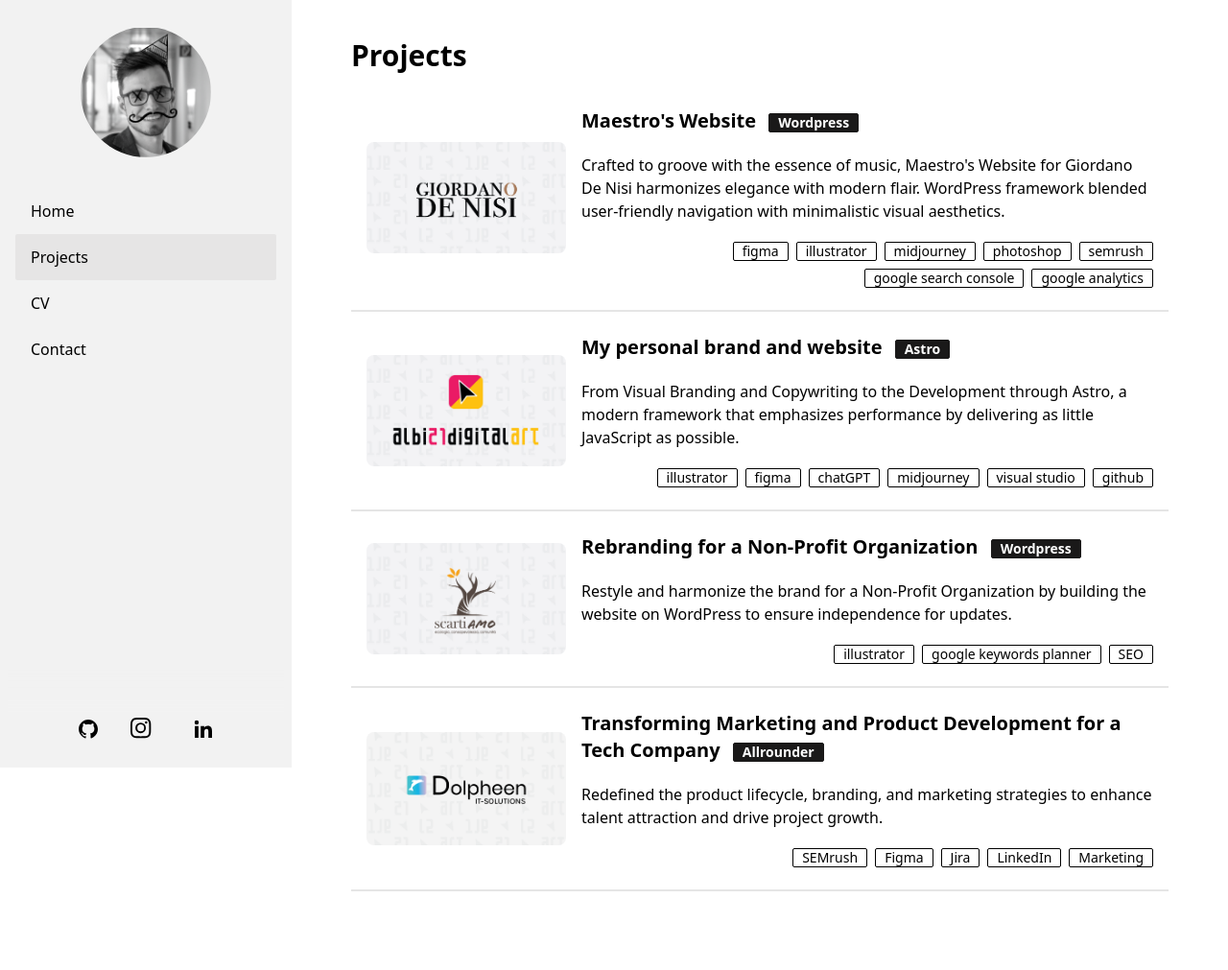
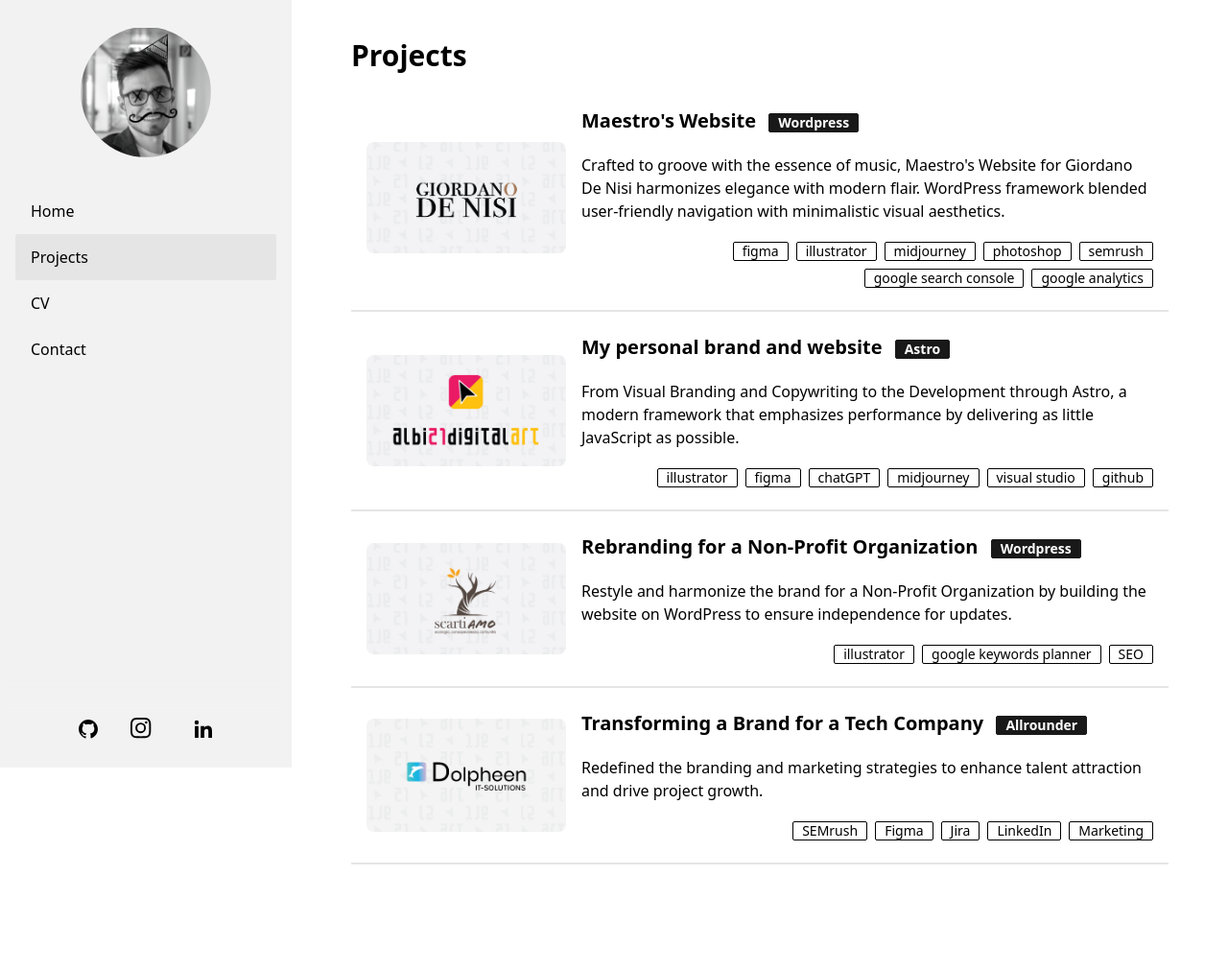
Before and after one commit to albi21dev/myportfolio, an Astro site: page /myportfolio/projects in a window 1280 px wide. Shown: the whole page at 96% size. Built offline with nearby package versions, Linux system fonts and the light colour scheme; Astro itself is replaced by a stand-in of ours.

Commit message:
dolpheen update

```diff
--- a/src/content/projects/tech-company-transformation.md
+++ b/src/content/projects/tech-company-transformation.md
@@ -1,6 +1,6 @@
 ---
-title: "Transforming Marketing and Product Development for a Tech Company"
-description: "Redefined the product lifecycle, branding, and marketing strategies to enhance talent attraction and drive project growth."
+title: "Transforming a Brand for a Tech Company"
+description: "Redefined the branding and marketing strategies to enhance talent attraction and drive project growth."
 pubDate: "September 16, 2024"
 heroImage: "/myportfolio/dolpheen_cover.webp"
 badge: "Allrounder"
```
